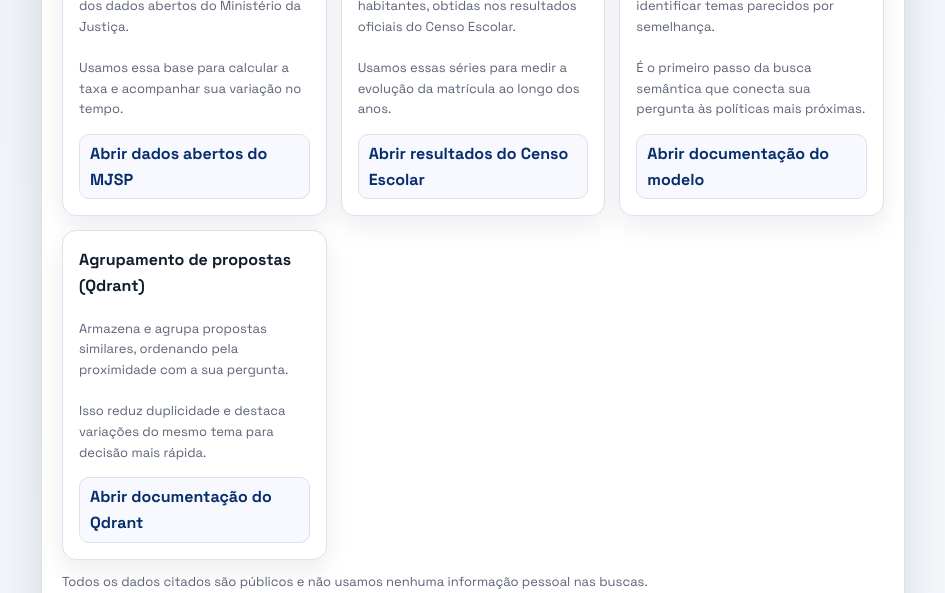
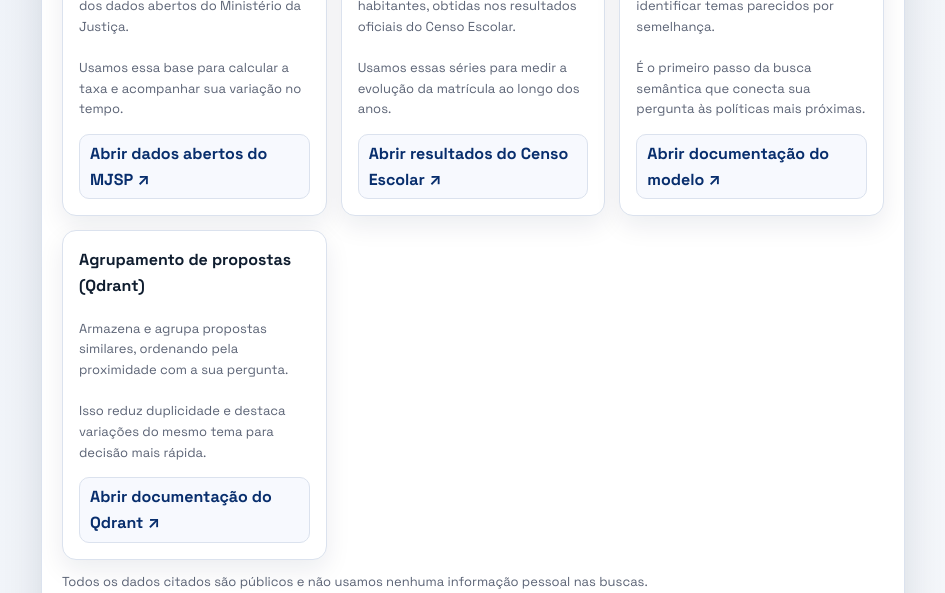
Before and after one commit to thiagoambiel/SonarMunicipal, a Next.js app: page /methodology in a window 1280 px wide. Shown: the part 2920-3513 px from the top of the page, without its empty margins (317-1262 px from the left). Built offline with nearby package versions, Linux system fonts and the light colour scheme; no server answers.

Commit message:
Somu UI/UX Improvements

```diff
--- a/src/app/methodology/page.tsx
+++ b/src/app/methodology/page.tsx
@@ -858,7 +858,9 @@ export default function MethodologyPage() {
                         {sentence.endsWith(".") ? sentence : `${sentence}.`}
                       </p>
                     ))}
-                  <span className="chip-link">{source.linkLabel ?? "Abrir"}</span>
+                  <span className="chip-link">
+                    {source.linkLabel ?? "Abrir"} ↗
+                  </span>
                 </a>
               ))}
             </div>
```
